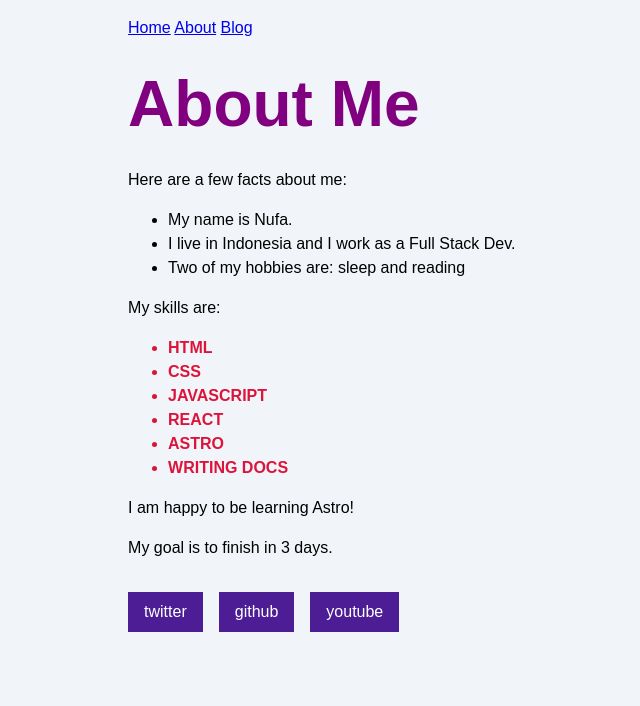
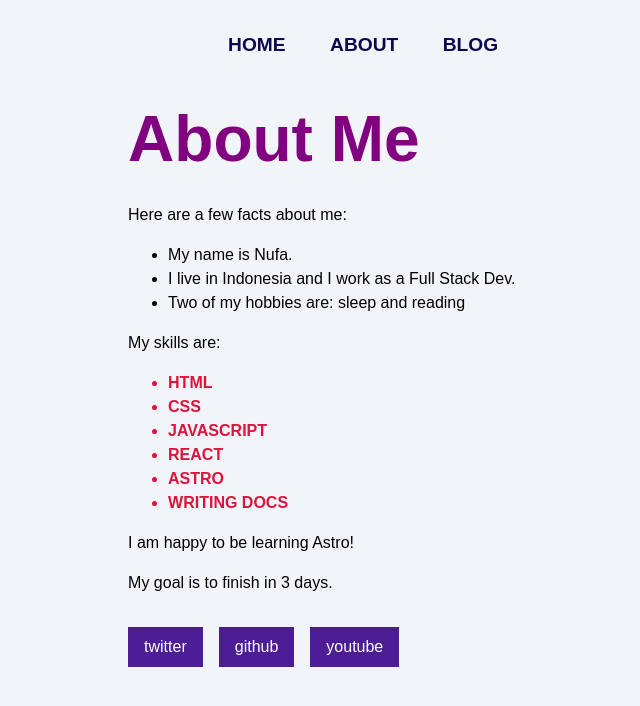
Before and after one commit to nufaar/astro-tutorial, an Astro site: page /about in a window 1280 px wide. Shown: the whole page, without its empty margins (172-812 px from the left). Built offline with nearby package versions, Linux system fonts and the light colour scheme; Astro itself is replaced by a stand-in of ours.

Commit message:
feat: add responsive header

```diff
--- /dev/null
+++ b/src/components/Header.astro
@@ -0,0 +1,9 @@
+---
+import Navigation from "./Navigation.astro";
+---
+
+<header>
+  <nav>
+    <Navigation />
+  </nav>
+</header>
--- a/src/components/Navigation.astro
+++ b/src/components/Navigation.astro
@@ -1,6 +1,8 @@
 ---
 ---
 
-<a href="/">Home</a>
-<a href="/about/">About</a>
-<a href="/blog/">Blog</a>
+<div id="main-menu" class="nav-links">
+  <a href="/">Home</a>
+  <a href="/about/">About</a>
+  <a href="/blog/">Blog</a>
+</div>
--- a/src/pages/about.astro
+++ b/src/pages/about.astro
@@ -1,6 +1,6 @@
 ---
 import Footer from "../components/Footer.astro";
-import Navigation from "../components/Navigation.astro";
+import Header from "../components/Header.astro";
 import "../styles/global.css";
 
 const pageTitle = "About Me";
@@ -45,7 +45,7 @@ const textCase = "uppercase";
     </style>
   </head>
   <body>
-    <Navigation />
+    <Header />
 
     <h1>{pageTitle}</h1>
     <p>Here are a few facts about me:</p>
--- a/src/pages/blog.astro
+++ b/src/pages/blog.astro
@@ -1,6 +1,6 @@
 ---
 import Footer from "../components/Footer.astro";
-import Navigation from "../components/Navigation.astro";
+import Header from "../components/Header.astro";
 import "../styles/global.css";
 
 const pageTitle = "My Astro Learning Blog";
@@ -16,7 +16,7 @@ const pageTitle = "My Astro Learning Blog";
     <title>{pageTitle}</title>
   </head>
   <body>
-    <Navigation />
+    <Header />
 
     <h1>{pageTitle}</h1>
     <p>This is where I will post about my journey learning Astro.</p>
--- a/src/pages/index.astro
+++ b/src/pages/index.astro
@@ -1,6 +1,6 @@
 ---
 import Footer from "../components/Footer.astro";
-import Navigation from "../components/Navigation.astro";
+import Header from "../components/Header.astro";
 import "../styles/global.css";
 
 const pageTitle = "Home Page";
@@ -16,7 +16,7 @@ const pageTitle = "Home Page";
     <title>{pageTitle}</title>
   </head>
   <body>
-    <Navigation />
+    <Header />
 
     <h1>{pageTitle}</h1>
 
--- a/src/styles/global.css
+++ b/src/styles/global.css
@@ -19,3 +19,42 @@ h1 {
   margin: 1rem 0;
   font-size: 2.5rem;
 }
+
+
+/* nav styles */
+
+.nav-links {
+  width: 100%;
+  margin: 0;
+}
+
+.nav-links a {
+  display: block;
+  text-align: center;
+  padding: 10px 0;
+  text-decoration: none;
+  font-size: 1.2rem;
+  font-weight: bold;
+  text-transform: uppercase;
+  color: #0d0950;
+}
+
+.nav-links a:hover,
+.nav-links a:focus {
+  background-color: #ff9776;
+}
+
+@media screen and (min-width: 636px) {
+  .nav-links {
+    margin-left: 5em;
+    display: block;
+    position: static;
+    width: auto;
+    background: none;
+  }
+
+  .nav-links a {
+    display: inline-block;
+    padding: 15px 20px;
+  }
+}
```
